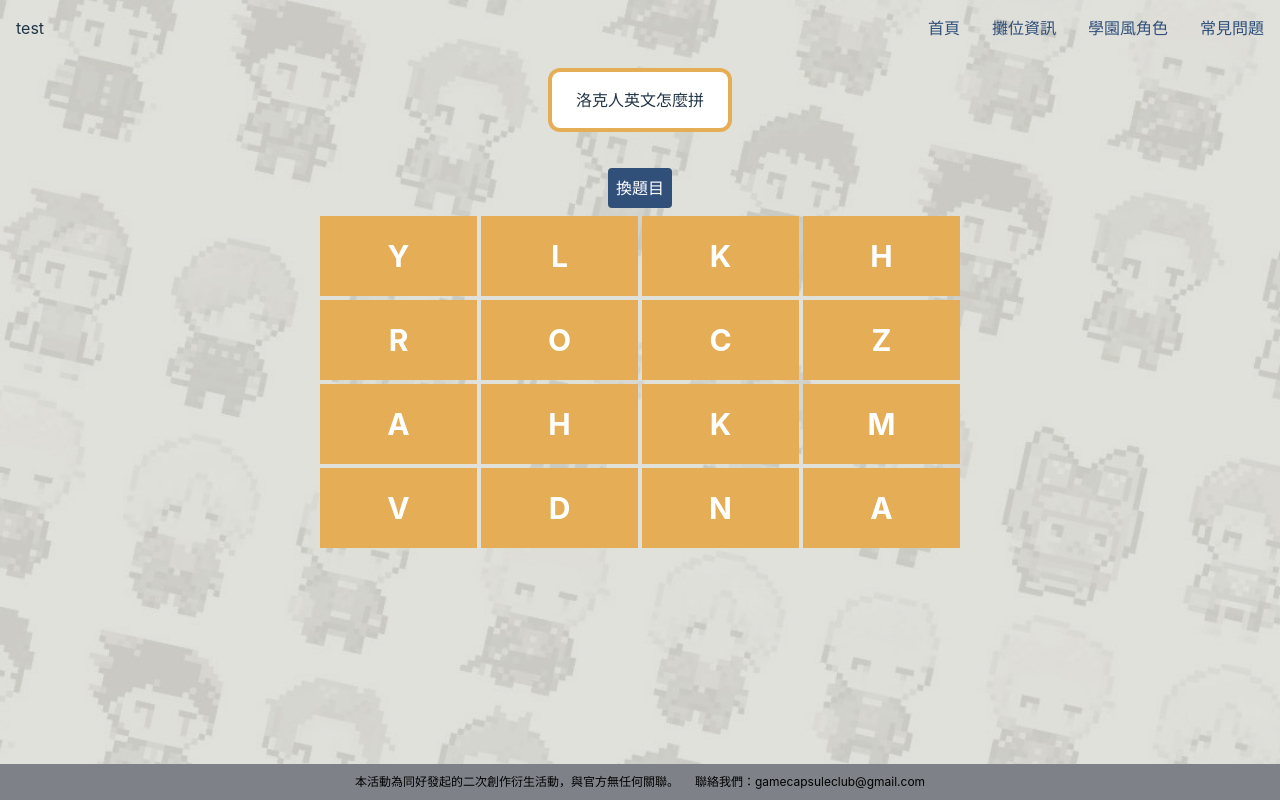
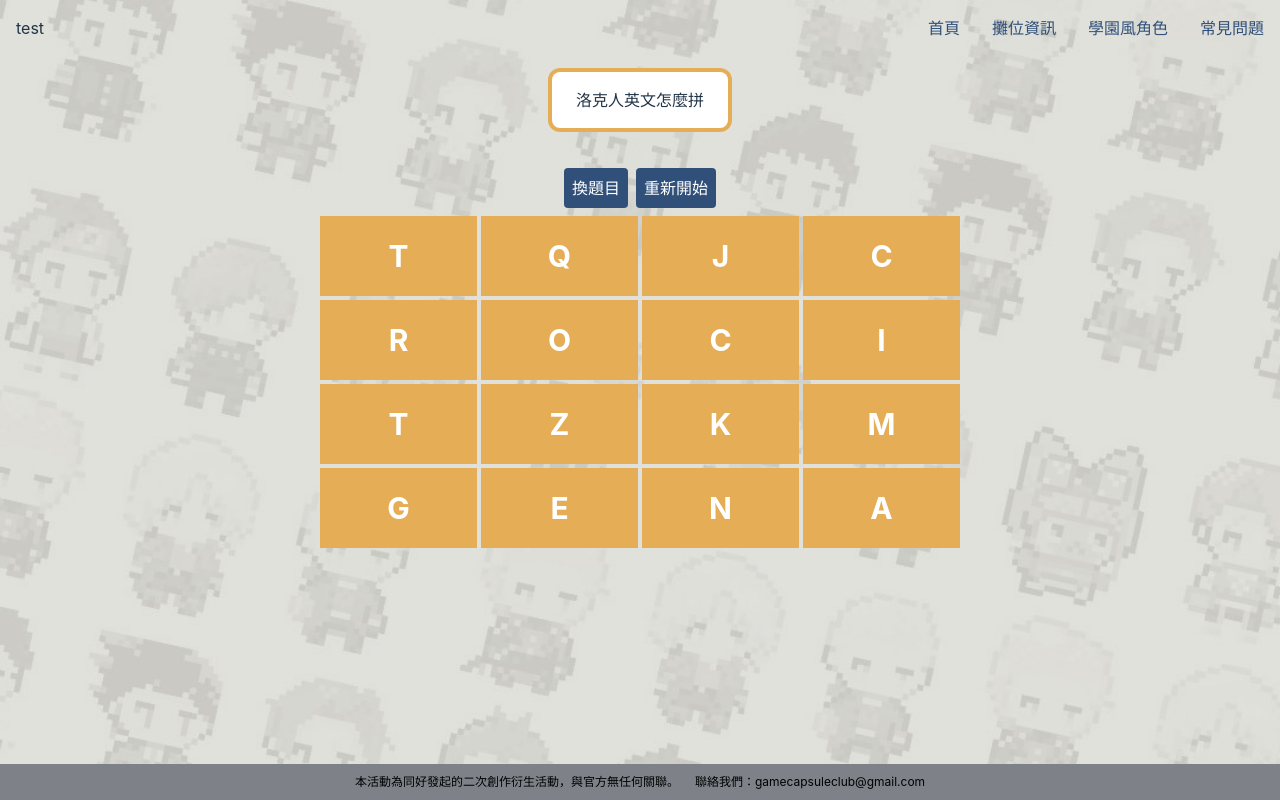
Before and after one commit to fukahire/gamecapsuleclub, a Vue app: page /gamecapsuleclub/minigame in a window 1280 px wide. Built offline with nearby package versions, Linux system fonts and the light colour scheme.

Commit message:
restart btn

```diff
--- a/src/components/minigameBtn.vue
+++ b/src/components/minigameBtn.vue
@@ -1,43 +1,16 @@
 <script setup lang="ts">
-    import { ref,computed } from 'vue'
+    import { computed } from 'vue'
 
     const props = defineProps<{
         info: string,
+        active: boolean,
         gamestatus: number
      }>()
-    const emit = defineEmits<{(e: 'tab', value: string): void
-                            (e: 'gamestatusChange', value: number): void
-    }>()
-
-    // watch(() => props.gamestatus,
-    // (newVal) => {
-    //     if (newVal === 4) {
-    //     active.value = false
-    //     emit('gamestatusChange', 1) // 通知父元件同步
-    //     }
-    // }
-    // )
-
-    // 有無按下的狀態
-    let active = ref(false)
-
-    const tab = function(alphabet:string){
-        // 按下後無法返回
-        if(active.value){
-            return
-        }
-        // 遊戲結束(win(3) or lose(2))時無法輸入
-        if(props.gamestatus ==2){
-            return
-        }
-        active.value = !active.value
-        emit('tab', alphabet)
-    }
 
     const bgColor = computed(() => {
         // 遊戲進行中
         if(props.gamestatus === 1){
-            if(active.value){
+            if(props.active){
                 return 'bg-[#30507a]'
             }else{
                 return 'bg-[#e5ad55]'
@@ -51,7 +24,7 @@
 </script>
 
 <template>
-    <div :class="`h-20 text-3xl cursor-pointer font-bold flex items-center justify-center text-white ${bgColor}`" @click="tab(info)">{{ info }}</div>
+    <div :class="`h-20 text-3xl cursor-pointer font-bold flex items-center justify-center text-white ${bgColor}`">{{ info }}</div>
 </template>
 
 <style scoped>
--- a/src/pages/minigame.vue
+++ b/src/pages/minigame.vue
@@ -2,6 +2,7 @@
     import { ref,reactive,computed } from 'vue'
     // 按鈕元件
     import minigameBtn from '../components/minigameBtn.vue'
+    // 目前題目編號
     const testNum = ref(0)
     // 題目位置，要寫題目產生器
     const questList = reactive([
@@ -24,14 +25,8 @@
         },
     ])
     // 題目
-    const hint = computed(()=>{
-        return questList[testNum.value].hint
-    })
-    const question = computed(()=>{
-        return questList[testNum.value].letter
-    })
-    const mapimage = computed(()=>{
-        return questList[testNum.value].mapimg
+    const currentQuest = computed(()=>{
+        return questList[testNum.value]
     })
 
     // 所有英文字母
@@ -42,21 +37,33 @@
     let checkString = ref('')
 
     // 題目產生器，置入字母
-    const Qarr = computed(()=>{
-        let arr = []
-        for(let i = 0; i< mapimage.value.length; i++){
-        // 非答案位置的話隨機填入字母
-        if(mapimage.value[i] === '0'){
-            arr.push(abc.value[Math.floor(Math.random() * 26)])
-        }else{
-            // 填入答案字母
-            let a = Number(mapimage.value[i]) -1
-            arr.push(question.value[a])
+    const Qarr = ref<{ letter: string; active: boolean }[]>([])
+    const generateQarr = () => {
+    let arr = []
+    for (let i = 0; i < currentQuest.value.mapimg.length; i++) {
+        if (currentQuest.value.mapimg[i] === '0') {
+            let cubeSpace = {
+                'letter': abc.value[Math.floor(Math.random() * 26)],
+                'active': false
+            }
+        arr.push(cubeSpace)
+        } else {
+            let a = Number(currentQuest.value.mapimg[i]) - 1
+            let cubeSpace = {
+                'letter': currentQuest.value.letter[a],
+                'active': false
+            }
+
+        arr.push(cubeSpace)
         }
     }
-    return arr
-    })
+      Qarr.value = arr
+    }
 
+    // 初始化
+    generateQarr()
+
+    // 紀錄狀態 要不要加xy
     // 玩家答案
     const answer = reactive([])
     // 檢查答案
@@ -66,13 +73,13 @@
         checkString.value = answer.join('')
         // 檢查
         for(let i = 0; i< checkString.value.length; i++){
-            if(checkString.value[i] !== question.value[i]){
+            if(checkString.value[i] !== currentQuest.value.letter[i]){
                 checkString.value = '答錯嚕!請重新來過'
                 gameStatus.value = 2
             }
         }
 
-        if(answer.join('') === question.value){
+        if(answer.join('') === currentQuest.value.letter){
             checkString.value = '恭喜答對!!'
             gameStatus.value = 3
         }
@@ -80,7 +87,7 @@
 
     // 算方塊字數
     const cubeNumber = computed(()=>{
-        let num = Math.sqrt(mapimage.value.length)
+        let num = Math.sqrt(currentQuest.value.mapimg.length)
         return `grid-${num}`
         })
 
@@ -90,17 +97,42 @@
         }else{
             testNum.value +=1
         }
-        // gameStatus.value = 4
+        reset()
+    }
+
+    // 重新開始
+    const reset = function(){
+        checkString.value = ''
+        generateQarr()
+        gameStatus.value = 1
+        answer.length = 0
+    }
+
+    // 按鈕按下
+    const tab = function(cube:any){
+        // 按下後無法返回
+        if(cube.active){
+            return
+        }
+        // 遊戲結束(win(3) or lose(2))時無法輸入
+        if(gameStatus.value ==2){
+            return
+        }
+        cube.active = !cube.active
+        check(cube.letter)
     }
 </script>
 
 <template>
     <!-- 社團攤位圖 -->
     <div class="flex flex-col justify-center items-center">
-        <p class="font-bold mb-10 py-4 px-6 ring-[#e5ad55] ring-4 rounded-lg bg-white">{{ hint }}</p>
-        <p @click="changeQuestion()" class="bg-[#30507a] text-white p-2 rounded cursor-pointer mb-2 font-bold">換題目</p>
+        <p class="font-bold mb-10 py-4 px-6 ring-[#e5ad55] ring-4 rounded-lg bg-white">{{ currentQuest.hint }}</p>
+        <div class="flex gap-2 mb-2">
+            <p @click="changeQuestion()" class="bg-[#30507a] text-white p-2 rounded cursor-pointer font-bold">換題目</p>
+            <p @click="reset()" class="bg-[#30507a] text-white p-2 rounded cursor-pointer font-bold">重新開始</p>
+        </div>
         <div :class="`grid gap-1 ${cubeNumber} w-full max-w-[40rem]`">
-            <minigameBtn :info="block" :gamestatus="gameStatus" v-for="(block,index) in Qarr" :key="`${block}${index}`" @tab="check"/>
+            <minigameBtn :info="cube.letter" :active="cube.active" :gamestatus="gameStatus"  v-for="(cube,index) in Qarr" :key="`${cube}${index}`" @click="tab(cube)"/>
         </div>
         <p class="mt-10 font-bold text-lg">{{ checkString }}</p>
     </div>
```
